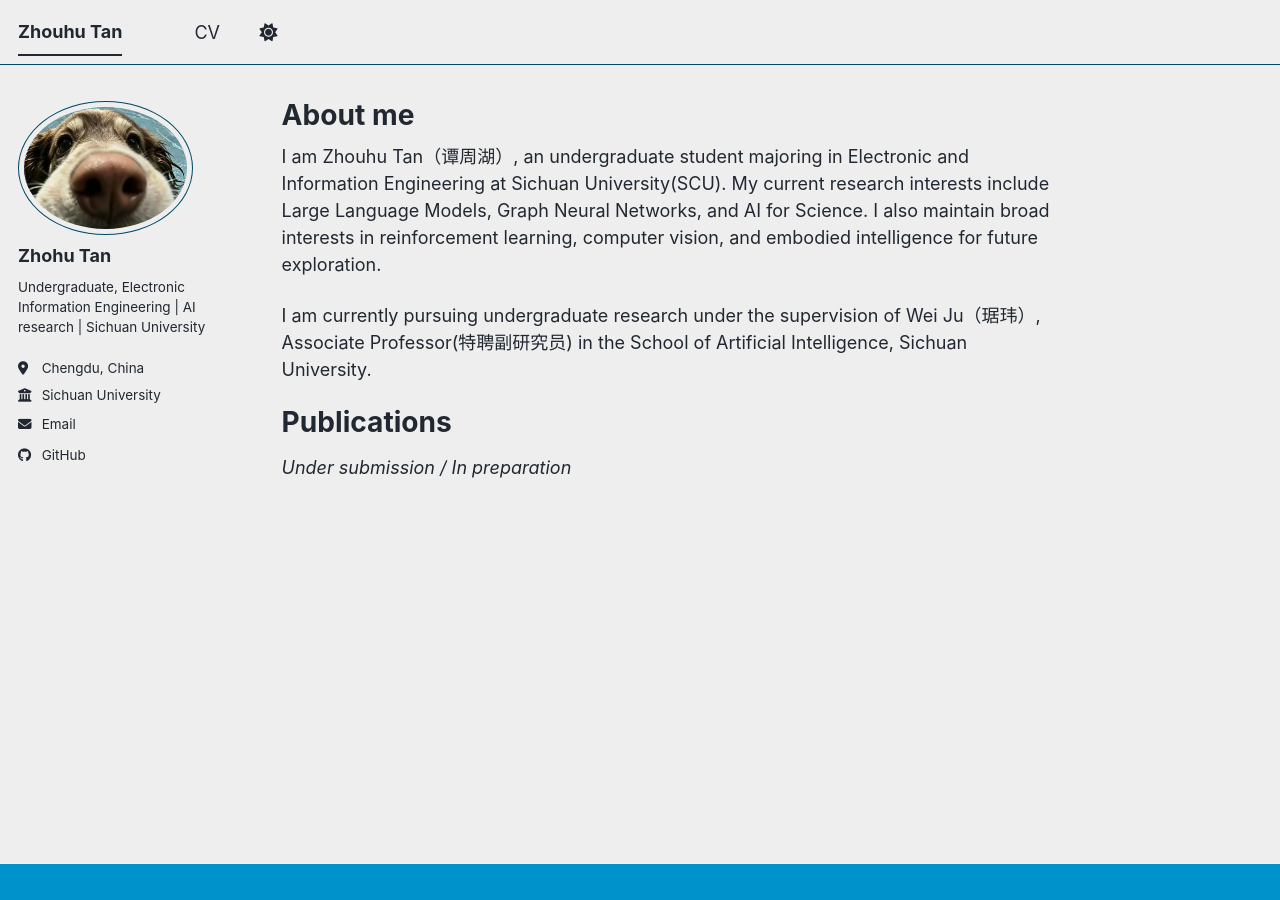
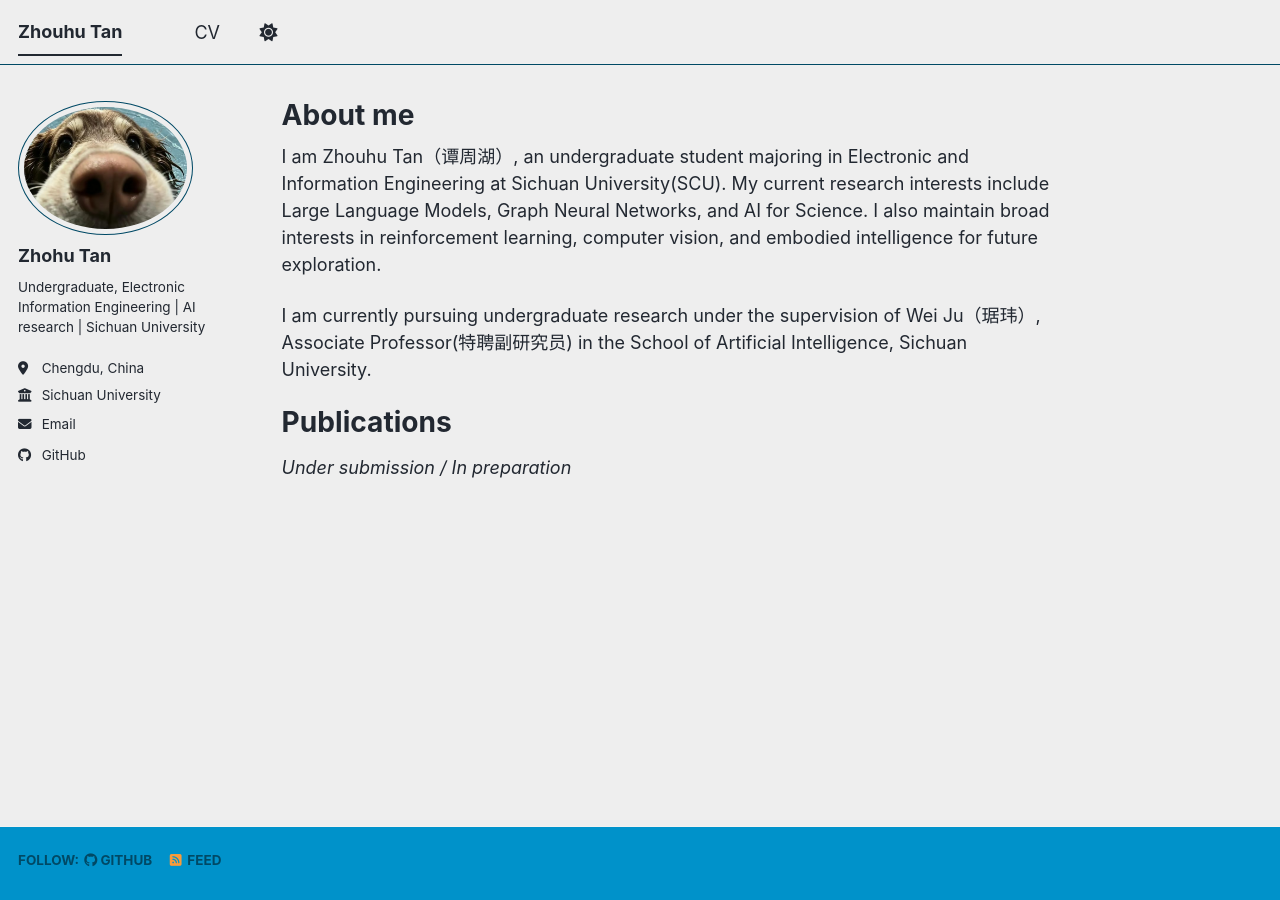
Before and after one commit to tanzhouhu/tanzhouhu.github.io, a Jekyll site: the page built from _pages/about.md, in a window 1280 px wide. Built offline with Jekyll 4.4.1, drawn with Linux system fonts in a browser that asks for light colours; a style sheet for code colours, icons or effects is not loaded.

Commit message:
Update footer.html

```diff
--- a/_includes/footer.html
+++ b/_includes/footer.html
@@ -1,5 +1,20 @@
 {% include base_path %}
 
 {% if site.author.github or site.author.bitbucket or site.atom_feed.hide != true %}
-
+<div class="page__footer-follow">
+  <ul class="social-icons">
+    {% if site.data.ui-text[site.locale].follow_label %}
+      <li><strong>{{ site.data.ui-text[site.locale].follow_label }}</strong></li>
+    {% endif %}
+    {% if site.author.github %}
+      <li><a href="https://github.com/{{ site.author.github }}"><i class="fab fa-github" aria-hidden="true"></i> GitHub</a></li>
+    {% endif %}
+    {% if site.author.bitbucket %}
+      <li><a href="https://bitbucket.org/{{ site.author.bitbucket }}"><i class="fab fa-bitbucket" aria-hidden="true"></i> Bitbucket</a></li>
+    {% endif %}
+    {% if site.atom_feed.hide != true %}
+    <li><a href="{% if site.atom_feed.path %}{{ site.atom_feed.path }}{% else %}{{ base_path }}/feed.xml{% endif %}"><i class="fa fa-fw fa-rss-square" aria-hidden="true"></i> {{ site.data.ui-text[site.locale].feed_label | default: "Feed" }}</a></li>
+    {% endif %}
+  </ul>
+</div>
 {% endif %}
```
